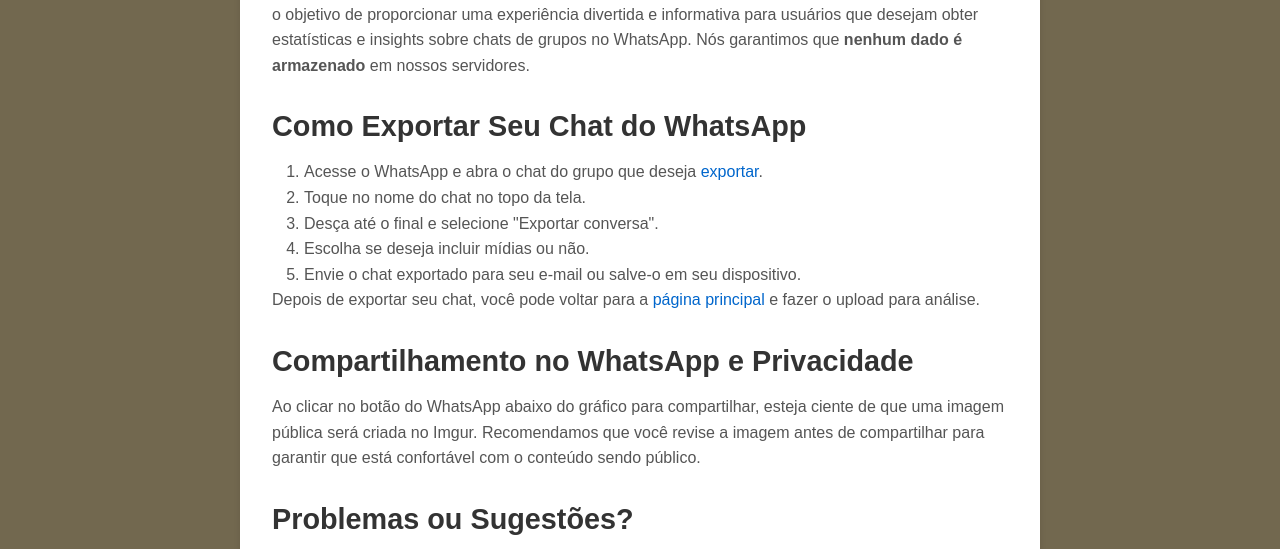
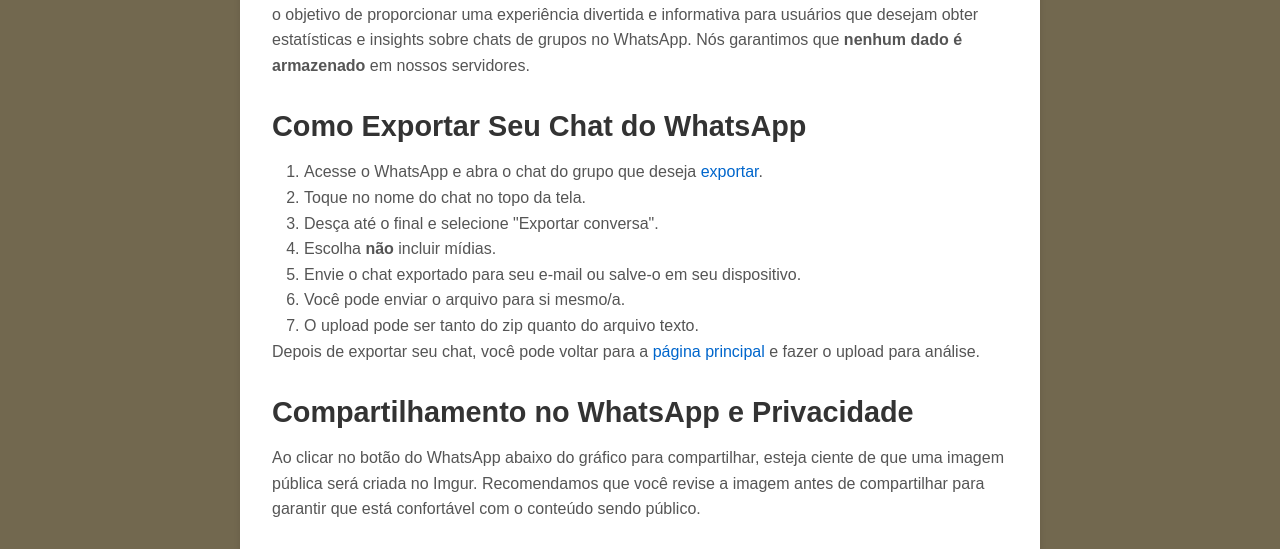
Before and after one commit to fcavalcantirj/analise-grupal-html, a website built with webpack: page about.html in a window 1280 px wide. Shown: the part 181-730 px from the top of the page. Built offline with nearby package versions, Linux system fonts and the light colour scheme.

Commit message:
improving about

```diff
--- a/about.html
+++ b/about.html
@@ -101,8 +101,10 @@
       <li>Acesse o WhatsApp e abra o chat do grupo que deseja <a href="https://tecnoblog.net/responde/whatsapp-salvar-historico-conversa/" target="_blank">exportar</a>.</li>
       <li>Toque no nome do chat no topo da tela.</li>
       <li>Desça até o final e selecione "Exportar conversa".</li>
-      <li>Escolha se deseja incluir mídias ou não.</li>
+      <li>Escolha <b>não</b> incluir mídias.</li>
       <li>Envie o chat exportado para seu e-mail ou salve-o em seu dispositivo.</li>
+      <li>Você pode enviar o arquivo para si mesmo/a.</li>
+      <li>O upload pode ser tanto do zip quanto do arquivo texto.</li>
     </ol>
 
     <p>Depois de exportar seu chat, você pode voltar para a <a href="index.html">página principal</a> e fazer o upload para análise.</p>
```
